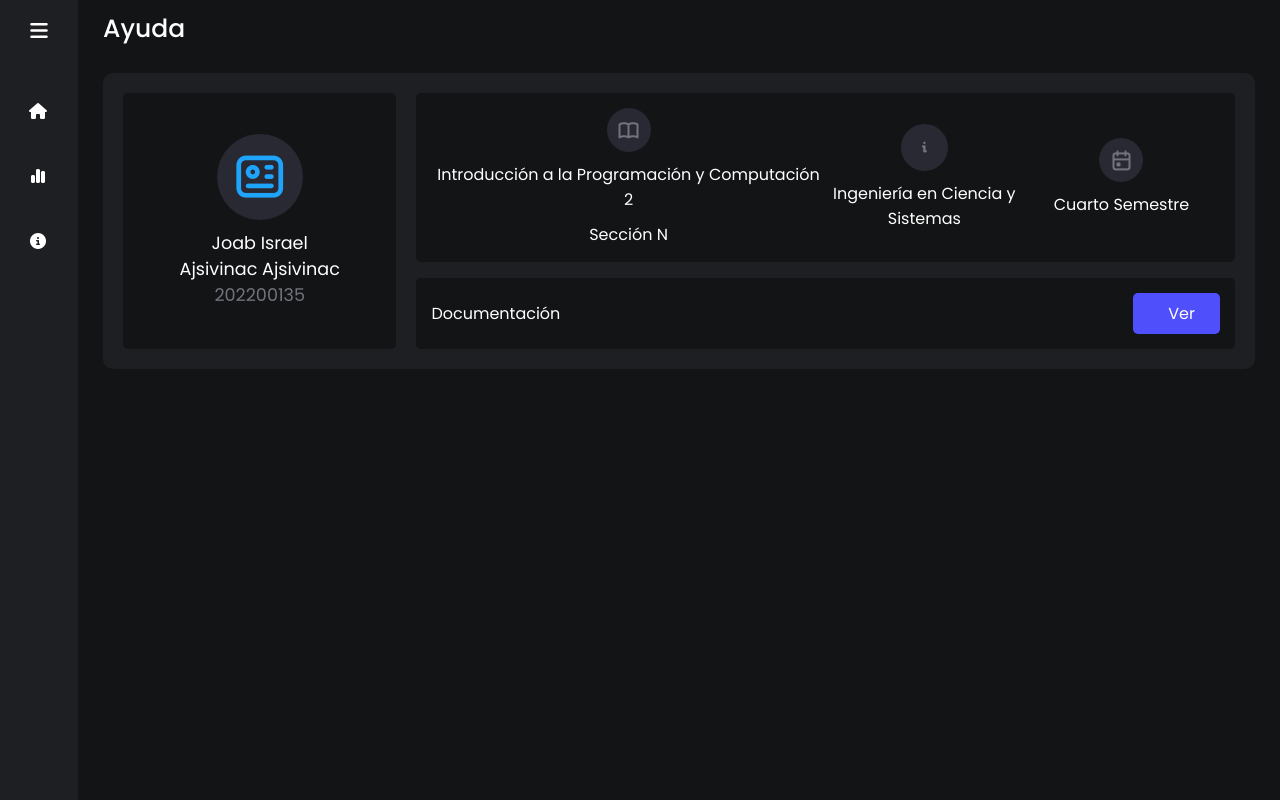
After one commit to J-Ajsivinac/IPC2_Proyecto3, a Django app: page /help/ in a window 1280 px wide. The commit adds this page. Run offline with Django 4.2, Linux system fonts and the light colour scheme; some libraries are stand-ins or nearby versions.

Commit message:
help section added

```diff
--- a/frontend/myapp/urls.py
+++ b/frontend/myapp/urls.py
@@ -4,5 +4,6 @@ from . import views
 urlpatterns = [
     path("", views.index, name="index"),
     path("search/", views.search, name="search"),
+    path("help/", views.help_p, name="help"),
     # path("test/", views.test),
 ]
--- a/frontend/myapp/views.py
+++ b/frontend/myapp/views.py
@@ -125,6 +125,10 @@ def search(request):
             )
 
 
+def help_p(request):
+    return render(request, "help.html")
+
+
 # def test(request):
 #     graph_data = {"data_graph": {"bienvenidaUSAC": "4", "saludoUSAC": "2"}}
 #     print(json.dumps(graph_data))
--- /dev/null
+++ b/frontend/static/css/help.css
@@ -0,0 +1,131 @@
+.content1 {
+    display: flex;
+    flex-direction: column;
+    width: 100%;
+    height: 100%;
+    color: white;
+    padding-right: 25px;
+    gap: 15px;
+}
+
+.content-info {
+    width: 100%;
+    display: flex;
+    flex-direction: row;
+    column-gap: 20px;
+    background-color: #1e1f23;
+    padding: 20px;
+    border-radius: 10px;
+}
+
+.content-right {
+    display: flex;
+    flex-direction: column;
+    width: 25%;
+    background-color: #131416;
+    align-items: center;
+    justify-content: center;
+    /* text-align: center; */
+    padding: 15px;
+    border-radius: 5px;
+}
+
+.content-personal-info {
+    display: flex;
+    flex-direction: column;
+    justify-items: center;
+    align-items: center;
+    text-align: center;
+    row-gap: 10px;
+}
+
+.content-right i {
+    font-size: 3.5rem;
+    padding: 15px;
+    background-color: #292933;
+    border-radius: 50%;
+    color: #1fa4fc;
+}
+
+.content-info-p {
+    font-size: 1.1rem;
+}
+
+.carnet {
+    color: #71747d;
+}
+
+.content-left {
+    display: flex;
+    flex-direction: column;
+    width: 75%;
+    justify-content: center;
+    /* background-color: #131416; */
+    row-gap: 16px;
+}
+
+.content-info-s {
+    display: flex;
+    flex-direction: row;
+    row-gap: 10px;
+    background-color: #131416;
+    padding: 15px;
+    text-align: center;
+    border-radius: 5px;
+}
+
+.content-data1 {
+    flex: 2;
+    display: flex;
+    flex-direction: column;
+    row-gap: 10px;
+    justify-content: center;
+    align-items: center;
+}
+
+.content-data {
+    flex: 1;
+    display: flex;
+    flex-direction: column;
+    row-gap: 10px;
+    justify-content: center;
+    align-items: center;
+}
+
+
+.content-data i,
+.content-data1 i {
+    font-size: 1.5rem;
+    color: #71747d;
+    padding: 10px;
+    background-color: #292933;
+    border-radius: 100%;
+}
+
+i.i-small {
+    font-size: 1.8rem;
+    padding: 9px;
+}
+
+.content-doc {
+    display: flex;
+    flex: 1;
+    flex-direction: row;
+    background-color: #131416;
+    padding: 15px;
+    border-radius: 5px;
+    justify-content: space-between;
+    align-items: center;
+}
+
+.content-doc a {
+    text-decoration: none;
+    background-color: #4f50fc;
+    padding: 8px 25px;
+    color: white;
+    display: flex;
+    flex-direction: row;
+    column-gap: 10px;
+    align-items: center;
+    border-radius: 5px;
+}
--- a/frontend/templates/base.html
+++ b/frontend/templates/base.html
@@ -44,7 +44,7 @@
             </li>
 
             <li>
-                <a href="#">
+                <a href="/help">
                     <i class="fa-solid fa-circle-info"></i>
                     <span class="links_name">Ayuda</span>
                 </a>
--- /dev/null
+++ b/frontend/templates/help.html
@@ -0,0 +1,49 @@
+{% extends "base.html" %}
+{% load static %}
+{% block title %}Ayuda{% endblock %}
+{% block s_add %}
+<link rel="stylesheet" href="{% static 'css/help.css' %}">
+<link rel="stylesheet" href="https://cdn.jsdelivr.net/npm/@tabler/icons-webfont@latest/tabler-icons.min.css">
+{% endblock %}
+{% block content %}
+<div class="content1">
+    <div class="text">Ayuda</div>
+    <section class="content-info">
+        <div class="content-right">
+            <div class="content-personal-info">
+                <i class="ti ti-id"></i>
+                <div class="content-info-p">
+                    <p>Joab Israel</p>
+                    <p>Ajsivinac Ajsivinac</p>
+                    <p class="carnet">202200135</p>
+                </div>
+            </div>
+        </div>
+        <div class="content-left">
+            <div class="content-info-s">
+                <div class="content-data1">
+                    <i class="ti ti-book"></i>
+                    <p>Introducción a la Programación y Computación 2</p>
+                    <p>Sección N</p>
+                </div>
+                <div class="content-data">
+                    <i class="ti ti-info-small i-small"></i>
+                    <p>Ingeniería en Ciencia y Sistemas</p>
+                </div>
+                <div class="content-data">
+                    <i class="ti ti-calendar-event"></i>
+                    <p>Cuarto Semestre</p>
+                </div>
+            </div>
+            <div class="content-doc">
+                <span>Documentación</span>
+                <a href="https://github.com/J-Ajsivinac/IPC2_Proyecto3_202200135/blob/main/Doc/Documentacion_202200135.pdf"
+                    target="_blank"><i class="ti ti-eye-filled"></i>Ver</a>
+            </div>
+        </div>
+    </section>
+</div>
+{% endblock %}
+{% block scripts %}
+
+{% endblock %}
```
